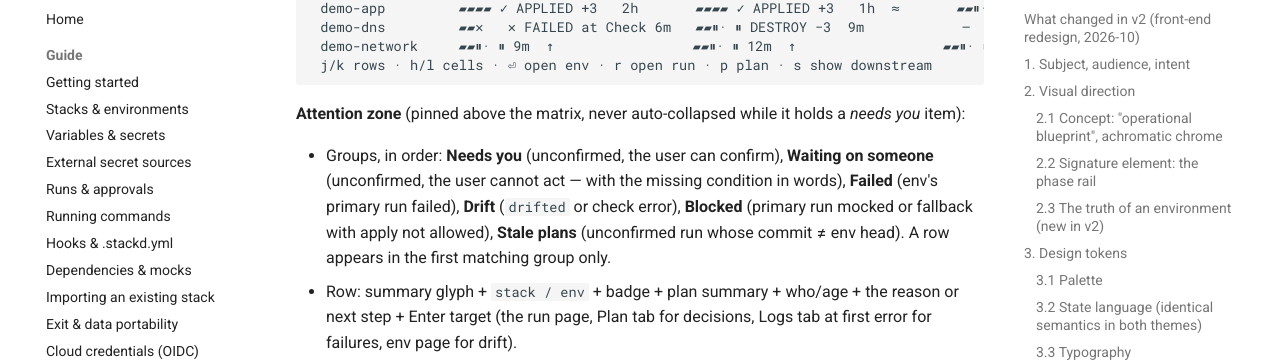
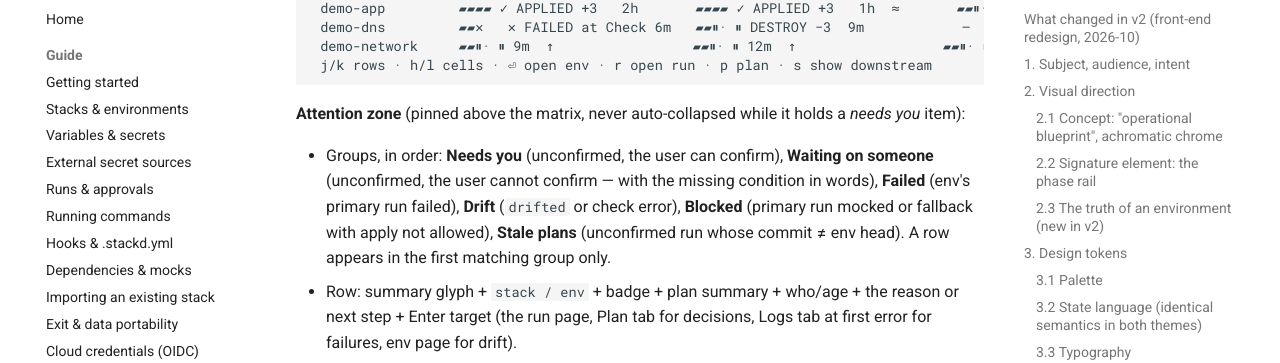
Before and after one commit to fmiquel90/stackd, an MkDocs documentation site: the page built from docs/DESIGN.md, in a window 1280 px wide and 900 px high, scrolled down 15916 px. Shown: the part 89-452 px from the top of the window. Built offline with MkDocs 1.6.1 and Material for MkDocs 9.7.7, drawn with Linux system fonts in a browser that asks for light colours; comment, search, counter and statistics services are not loaded.

Commit message:
docs(design): waiting-on-someone means the viewer cannot confirm
Co-Authored-By: Claude Opus 5.5 <noreply@anthropic.com>
Claude-Session: https://claude.ai/code/session_01JMv1zUNUBfTYnKH5JCJ9ro

```diff
--- a/docs/DESIGN.md
+++ b/docs/DESIGN.md
@@ -425,7 +425,7 @@ Overview · demo                                       filter [ app____ ]  state
 
 **Attention zone** (pinned above the matrix, never auto-collapsed while it holds a *needs you* item):
 
-- Groups, in order: **Needs you** (unconfirmed, the user can confirm), **Waiting on someone** (unconfirmed, the user cannot act — with the missing condition in words), **Failed** (env's primary run failed), **Drift** (`drifted` or check error), **Blocked** (primary run mocked or fallback with apply not allowed), **Stale plans** (unconfirmed run whose commit ≠ env head). A row appears in the first matching group only.
+- Groups, in order: **Needs you** (unconfirmed, the user can confirm), **Waiting on someone** (unconfirmed, the user cannot confirm — with the missing condition in words), **Failed** (env's primary run failed), **Drift** (`drifted` or check error), **Blocked** (primary run mocked or fallback with apply not allowed), **Stale plans** (unconfirmed run whose commit ≠ env head). A row appears in the first matching group only.
 - Row: summary glyph + `stack / env` + badge + plan summary + who/age + the reason or next step + Enter target (the run page, Plan tab for decisions, Logs tab at first error for failures, env page for drift).
 - Empty zone: one line, "Nothing needs attention in demo." — not hidden, so its absence is never ambiguous.
 
```
